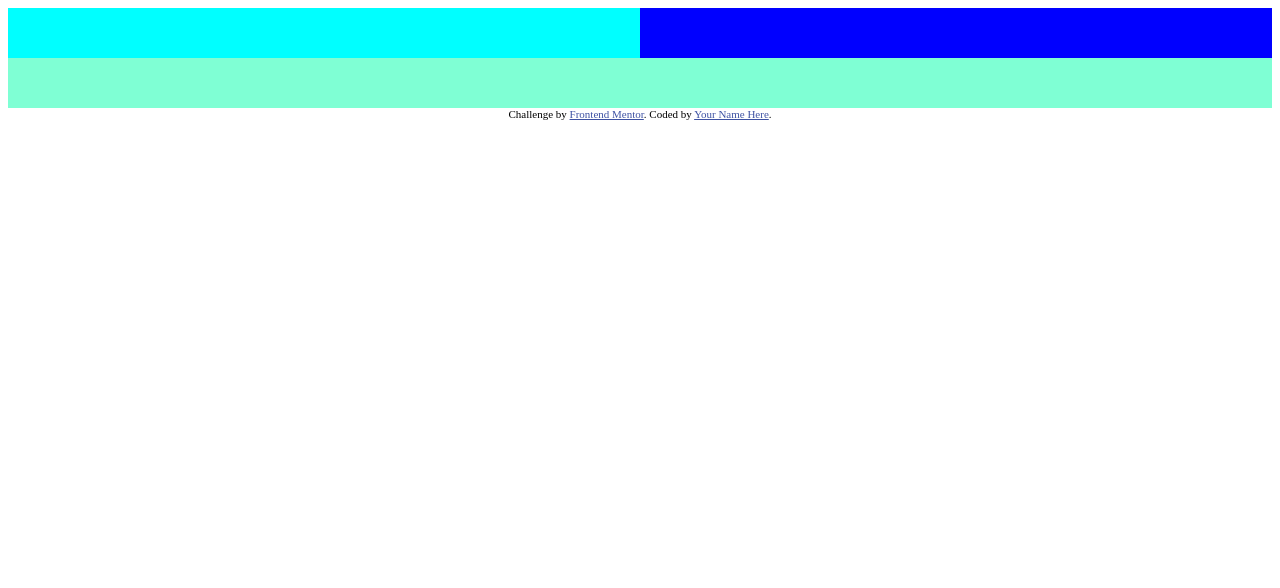
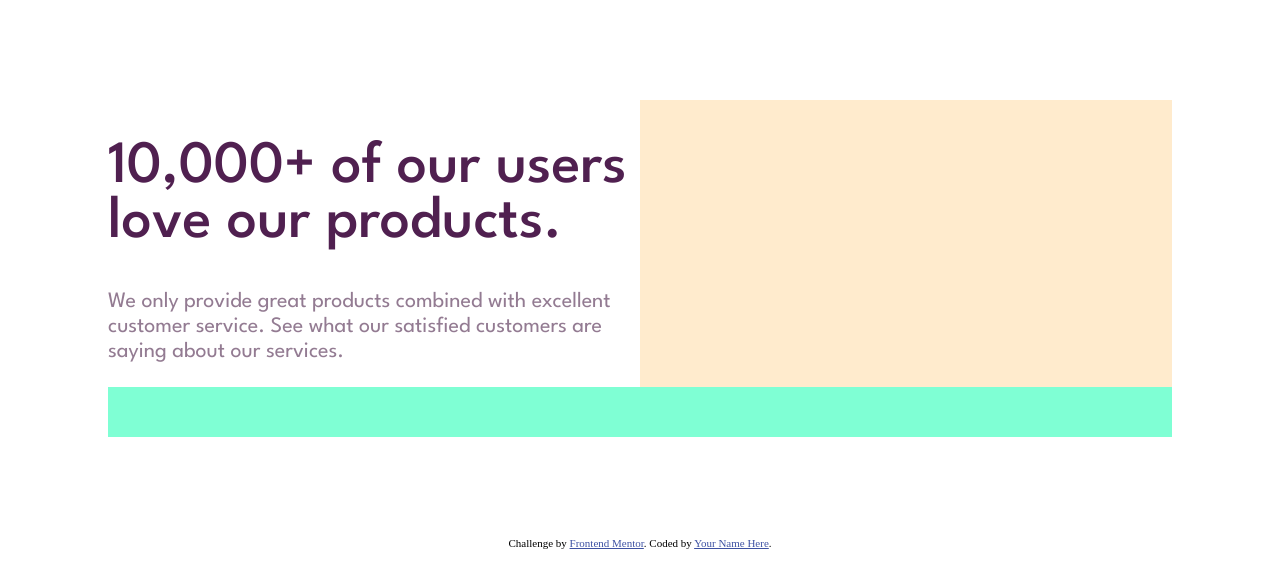
Before and after one commit to rebeca0102/Secci-n-de-prueba-social, a plain HTML site: page index.html in a window 1280 px wide. Drawn offline with Linux system fonts and the light colour scheme.

Commit message:
Desarrollo de encabezado

```diff
--- a/index.html
+++ b/index.html
@@ -11,25 +11,44 @@
       sizes="32x32"
       href="./images/favicon-32x32.png"
     />
+    <link rel="preconnect" href="https://fonts.googleapis.com">
+    <link rel="preconnect" href="https://fonts.gstatic.com" crossorigin>
+    <link href="https://fonts.googleapis.com/css2?family=League+Spartan:wght@400;500;700&display=swap" rel="stylesheet">
 
     <title>Frontend Mentor | Social proof section</title>
 
     <!-- Feel free to remove these styles or customise in your own stylesheet 👍 -->
     <style>
+
       .social{
+        margin: 100px;
         display: flex;
         flex-wrap: wrap;
         background-color: blanchedalmond;
+        font-family: 'League Spartan', sans-serif;
       }
       .encabezado{
         background-color: aqua;
         width: 50%;
-        height: 50px;
+        height: 50%;
+        text-align: left;
+        background-color: hsl(0, 0%, 100%);
+      }
+      .encabezado h1{
+        font-weight: 500;
+        font-size: 60px;
+        color: hsl(300, 43%, 22%);
+      }
+      .encabezado p{
+        font-weight: 400;
+        font-size: 22px;
+        line-height: 25px;
+        color: hsl(303, 10%, 53%);
       }
       .calificacion{
         background-color: blue;
         width: 50%;
-        height: 50px;
+        height: 50%;
       }
       .comentarios{
         background-color: aquamarine;
@@ -47,9 +66,17 @@
   </head>
   <body>
     <div class="social">
-      <div class="encabezado"></div>
+      <div class="encabezado">
+        <h1>10,000+ of our users love our products.</h1>
+        <p>We only provide great products combined with excellent customer service.
+          See what our satisfied customers are saying about our services.</p>
+      </div>
       <div class="calificacion"></div>
-      <div class="comentarios"></div>
+      <div class="comentarios">
+        <div></div>
+        <div></div>
+        <div></div>
+      </div>
     </div>
 
 
```
